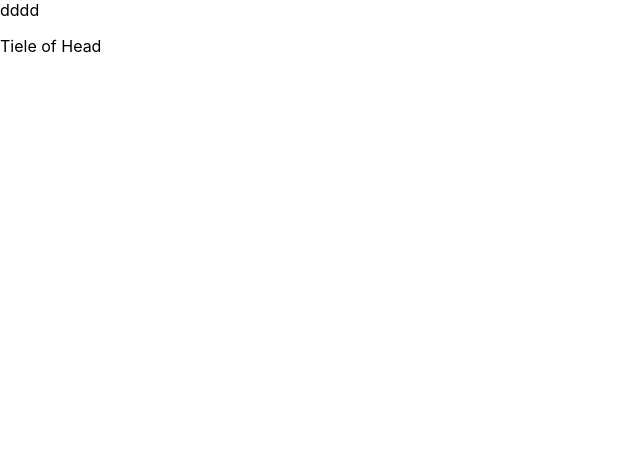
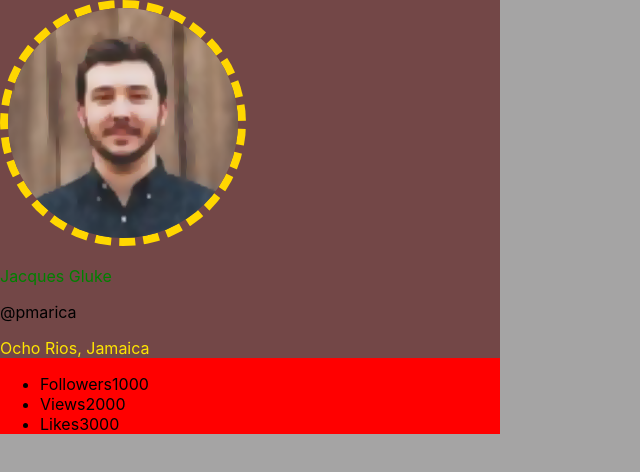
Before and after one commit to Seeker2025/my-react-hw-01, a React (Create React App) app: page / in a window 1280 px wide. Shown: the top 472 px of the page, without its empty margins (0-640 px from the left). Built offline with nearby package versions, Linux system fonts and the light colour scheme.

Commit message:
go react

```diff
--- a/package.json
+++ b/package.json
@@ -4,6 +4,7 @@
   "private": true,
   "homepage": "https://goitacademy.github.io/my-react-hw-01/",
   "dependencies": {
+    "@emotion/styled": "^11.14.1",
     "@testing-library/jest-dom": "^5.16.3",
     "@testing-library/react": "^12.1.4",
     "@testing-library/user-event": "^13.5.0",
--- /dev/null
+++ b/src/common/user.json
@@ -0,0 +1,11 @@
+{
+  "username": "Jacques Gluke",
+  "tag": "jgluke",
+  "location": "Ocho Rios, Jamaica",
+  "avatar": null,
+  "stats": {
+    "followers": 5603,
+    "views": 4827,
+    "likes": 1308
+  }
+}
--- a/src/components/App.jsx
+++ /dev/null
@@ -1,12 +0,0 @@
-
-import { Cards } from "./Card/Cards";
-console.log(Cards);
-
-export const App = () => {
-  return(
-    <>
-         <Cards/>
-    </>
-  );
-
-};
--- /dev/null
+++ b/src/components/App/App.jsx
@@ -0,0 +1,27 @@
+import React from 'react';
+
+import { Profile } from "../Profile/Profile";
+import user from "../../common/user.json";
+import man from "../../img/man.png";
+console.log(user);
+
+
+
+
+
+
+export const App = () => {
+  return(
+    <>
+
+                        <Profile
+                        username={user.username}
+                        man={man}
+                        location={user.location}
+
+                        />
+
+    </>
+  );
+
+};
--- /dev/null
+++ b/src/components/Profile/Profile.jsx
@@ -0,0 +1,38 @@
+import { ProfileCard, Description, Image, Name, Location } from "./Profile.styled";
+
+
+export const Profile =({man, username, location})=>{
+    return (
+        <>
+            <ProfileCard>
+  <Description>
+    <Image
+      src= {man}
+      alt= {username}
+
+    />
+    <Name>{username}</Name>
+    <p class="tag">@pmarica</p>
+    <Location>{location}</Location>
+  </Description>
+
+  <ul class="stats">
+    <li>
+      <span class="label">Followers</span>
+      <span class="quantity">1000</span>
+    </li>
+    <li>
+      <span class="label">Views</span>
+      <span class="quantity">2000</span>
+    </li>
+    <li>
+      <span class="label">Likes</span>
+      <span class="quantity">3000</span>
+    </li>
+  </ul>
+</ProfileCard>
+
+
+        </>
+    )
+}
--- /dev/null
+++ b/src/components/Profile/Profile.styled.jsx
@@ -0,0 +1,29 @@
+import styled from '@emotion/styled';
+
+export const ProfileCard = styled.div`
+    background-color: red;
+    width: 500px;
+`;
+
+export const Description = styled.div`
+    background-color: #734747;
+
+`;
+
+export const Image = styled.img`
+    width: 230px;
+    height: 230px;
+    border-radius: 50%;
+    border: 8px dashed gold;
+
+`;
+
+export const Name = styled.p`
+    color: green;
+
+`;
+
+export const Location = styled.p`
+    color: #ffe600;
+
+`;
--- a/src/index.css
+++ b/src/index.css
@@ -1,6 +1,7 @@
 @import-normalize; /* bring in normalize.css styles */
 
 body {
+  background-color: rgb(165, 164, 164);
   margin: 0;
   font-family: -apple-system, BlinkMacSystemFont, 'Segoe UI', 'Roboto', 'Oxygen',
     'Ubuntu', 'Cantarell', 'Fira Sans', 'Droid Sans', 'Helvetica Neue',
--- a/src/index.js
+++ b/src/index.js
@@ -1,6 +1,6 @@
 import React from 'react';
 import ReactDOM from 'react-dom/client';
-import { App } from 'components/App';
+import { App } from 'components/App/App';
 import './index.css';
 
 ReactDOM.createRoot(document.getElementById('root')).render(
```
Also changed, not shown: src/img/man.png (added), 1 other file (tests, documents, lock files or other folders).
